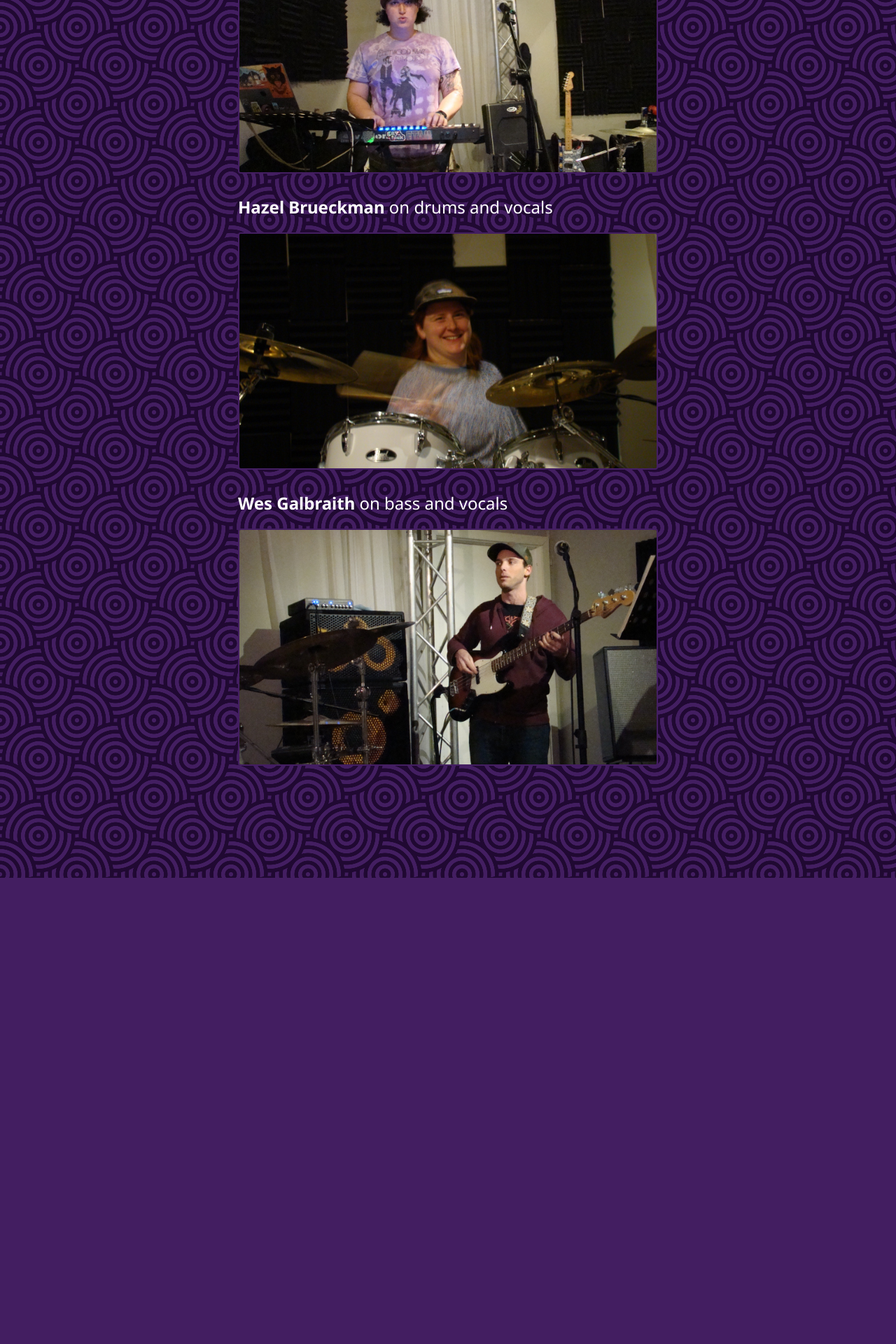
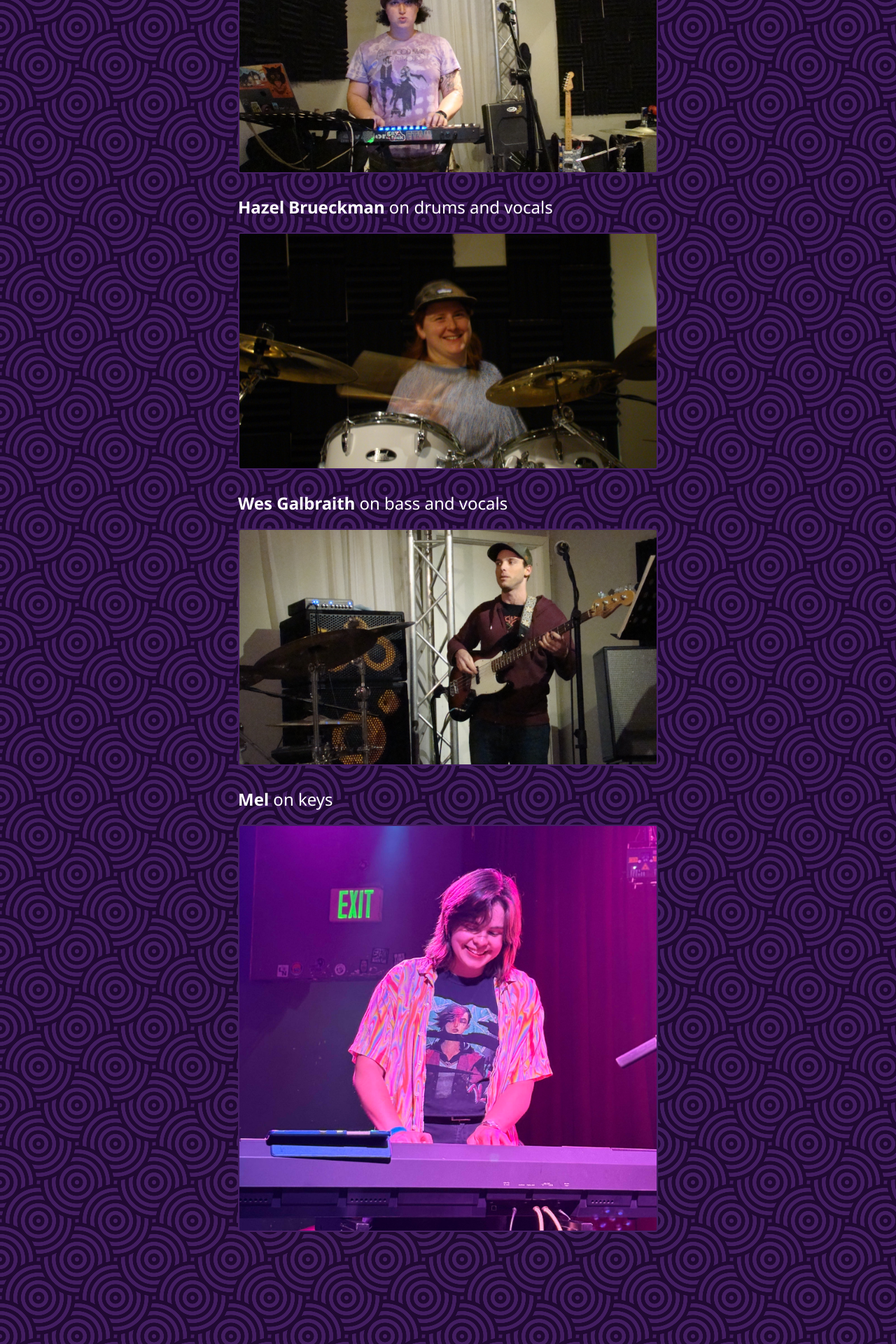
Before and after one commit to galbwe/solar-garlic-website, a Next.js app: page /about in a window 1280 px wide. Shown: the part 2051-3971 px from the top of the page at 70% size. Before the commit the page ends 3305 px from the top, so only its background shows below. Built offline with nearby package versions, Linux system fonts and the light colour scheme.

Commit message:
Add Mel about image

```diff
--- a/src/app/about/page.tsx
+++ b/src/app/about/page.tsx
@@ -5,6 +5,7 @@ import davie from "../../../public/davie.jpg";
 import hazel from "../../../public/hazel.jpg";
 import sabrina from "../../../public/sabrina.jpg";
 import wes from "../../../public/wes.jpg";
+import mel from "../../../public/mel.jpg";
 import useBreakpoint from "@/hooks/useBreakpoint";
 
 import Image from "next/image";
@@ -67,8 +68,8 @@ export default function About() {
             />
           </li>
           <li>
-            <span className="font-bold">Sabrina Scherma</span> on guitar, keys,
-            and vocals
+            <span className="font-bold">Sabrina Scherma</span> on guitar and
+            vocals
             <Image
               className="mt-5 2xl:max-w-3xl 2xl:ml-5 rounded-sm border-2 border-purple-light"
               src={sabrina}
@@ -95,6 +96,15 @@ export default function About() {
               alt="Wes Galbraith"
             />
           </li>
+          <li>
+            <span className="font-bold">Mel</span> on keys
+            <Image
+              className="mt-5 2xl:max-w-3xl 2xl:ml-5 rounded-sm border-2 border-purple-light"
+              src={mel}
+              width={600}
+              alt="Mel"
+            />
+          </li>
         </ul>
       </section>
     </div>
```
Also changed, not shown: public/mel.jpg (added).
